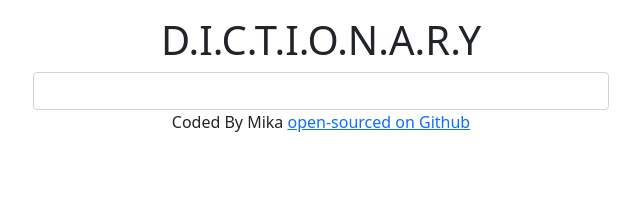
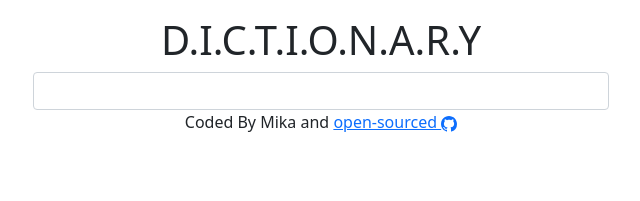
Before and after one commit to aqualinka/react-dictionaryapp, a React (Create React App) app: page / in a window 1280 px wide. Shown: the top 201 px of the page, without its empty margins (319-959 px from the left). Built offline with nearby package versions, Linux system fonts and the light colour scheme.

Commit message:
added svg to footer

```diff
--- a/src/App.js
+++ b/src/App.js
@@ -13,7 +13,9 @@
          <Dictionary />
         </main>
         <footer>
-          Coded By Mika <a href="">open-sourced on Github</a>
+          Coded By Mika and <a href="https://github.com/aqualinka/react-dictionaryapp" target="_blank" rel="noopener noreferrer">open-sourced <svg xmlns="http://www.w3.org/2000/svg" width="16" height="16" fill="currentColor" className="bi bi-github" viewBox="0 0 16 16">
+  <path d="M8 0C3.58 0 0 3.58 0 8c0 3.54 2.29 6.53 5.47 7.59.4.07.55-.17.55-.38 0-.19-.01-.82-.01-1.49-2.01.37-2.53-.49-2.69-.94-.09-.23-.48-.94-.82-1.13-.28-.15-.68-.52-.01-.53.63-.01 1.08.58 1.23.82.72 1.21 1.87.87 2.33.66.07-.52.28-.87.51-1.07-1.78-.2-3.64-.89-3.64-3.95 0-.87.31-1.59.82-2.15-.08-.2-.36-1.02.08-2.12 0 0 .67-.21 2.2.82.64-.18 1.32-.27 2-.27.68 0 1.36.09 2 .27 1.53-1.04 2.2-.82 2.2-.82.44 1.1.16 1.92.08 2.12.51.56.82 1.27.82 2.15 0 3.07-1.87 3.75-3.65 3.95.29.25.54.73.54 1.48 0 1.07-.01 1.93-.01 2.2 0 .21.15.46.55.38A8.012 8.012 0 0 0 16 8c0-4.42-3.58-8-8-8z"/>
+</svg></a>
         </footer>
       </div>
 
```
